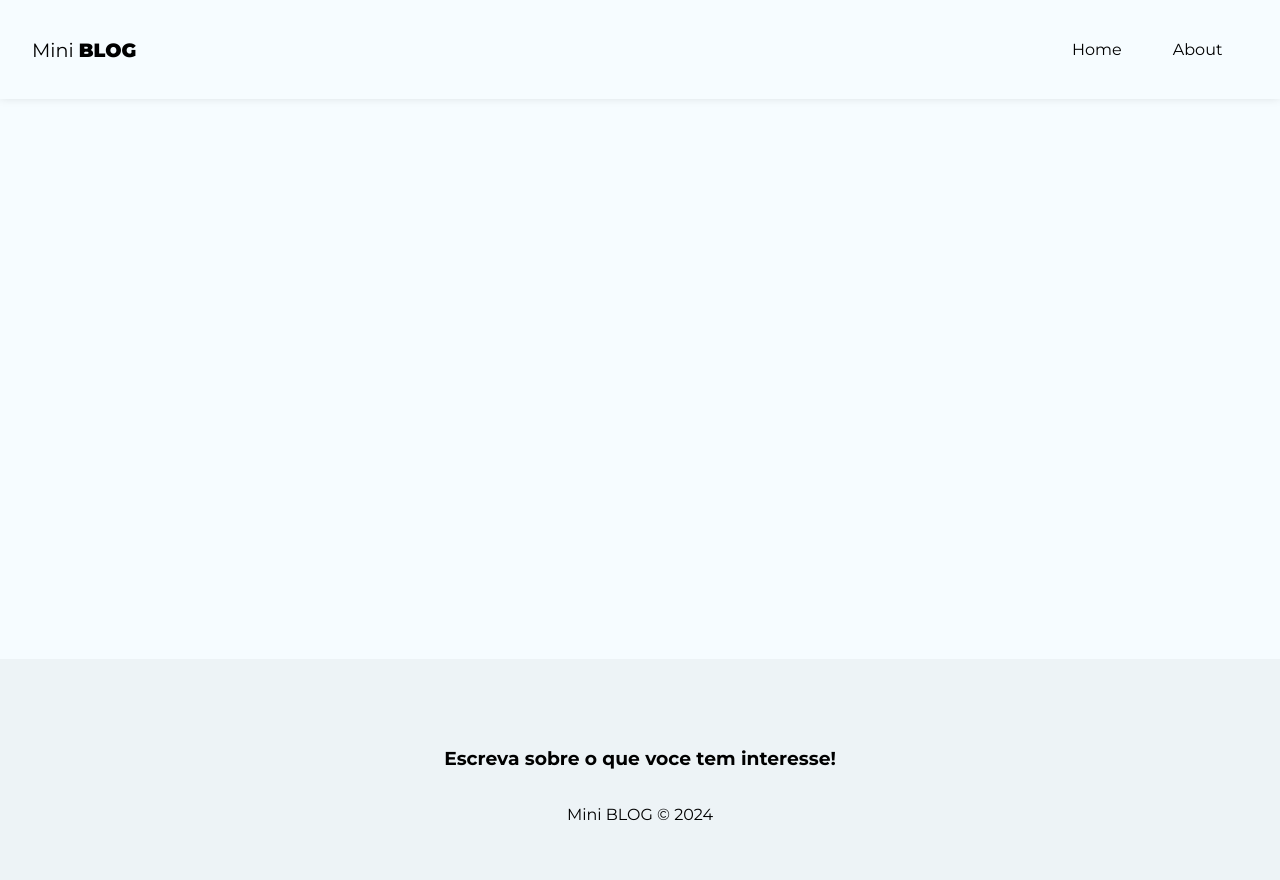
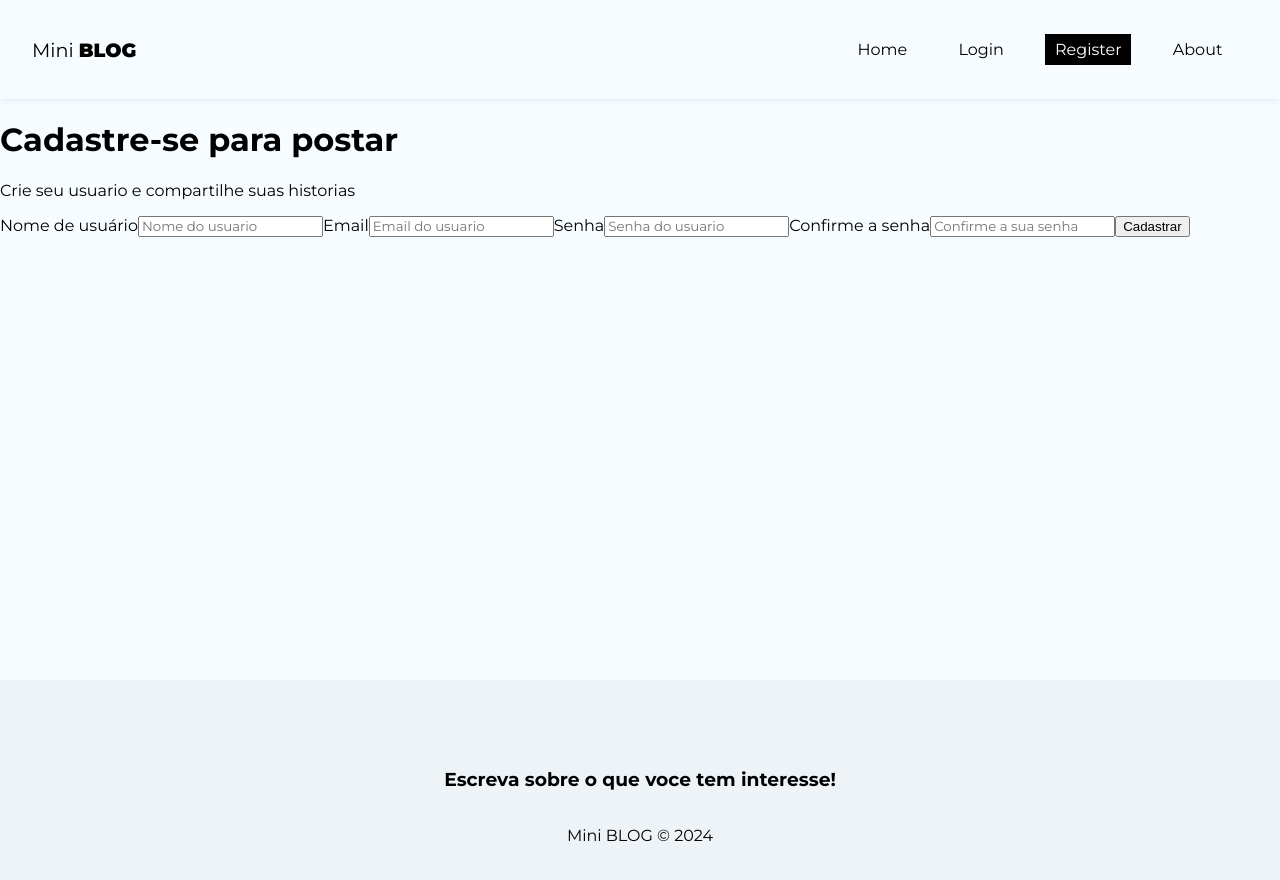
Before and after one commit to IgorMartinsOli/miniblog, a React (Create React App) app: page /register in a window 1280 px wide. Shown: the top 880 px of the page. Built offline with nearby package versions, Linux system fonts and the light colour scheme.

Commit message:
Criando formulario de registro de usuario

```diff
--- a/src/App.js
+++ b/src/App.js
@@ -4,6 +4,8 @@ import Home from './pages/Home/Home';
 import About from './pages/About/About';
 import Navbar from './components/Navbar';
 import Footer from './components/Footer';
+import Login from './pages/Login/Login';
+import Register from './pages/Register/Register';
 
 function App() {
   return (
@@ -14,6 +16,8 @@ function App() {
             <Routes>
               <Route path='/' element={<Home />}/>
               <Route path='/about' element={<About />}/>
+              <Route path='/login' element={<Login />}/>
+              <Route path='register' element={<Register />}/>
             </Routes>
           </div>
         <Footer />
--- a/src/components/Navbar.jsx
+++ b/src/components/Navbar.jsx
@@ -12,6 +12,12 @@ const Navbar = () => {
                     <NavLink to='/' className={({isActive}) => (isActive ? styles.active: "")}>Home</NavLink>
                 </li>
                 <li>
+                    <NavLink to='/login' className={({isActive}) => (isActive ? styles.active: "")}>Login</NavLink>
+                </li>
+                <li>
+                    <NavLink to='/register' className={({isActive}) => (isActive ? styles.active: "")}>Register</NavLink>
+                </li>
+                <li>
                     <NavLink to='/about' className={({isActive}) => (isActive ? styles.active: "")}>About</NavLink>
                 </li>
             </ul>
--- /dev/null
+++ b/src/pages/Login/Login.jsx
@@ -0,0 +1,12 @@
+import React from 'react'
+import styles from './Login.module.css'
+
+const Login = () => {
+    return (
+        <div>
+            <h2>Login</h2>
+        </div>
+    )
+}
+
+export default Login
--- /dev/null
+++ b/src/pages/Register/Register.jsx
@@ -0,0 +1,33 @@
+import React from 'react'
+import styles from './Register.module.css'
+import { useState, useEffect } from 'react'
+
+const Register = () => {
+    return (
+        <div>
+            <h1>Cadastre-se para postar</h1>
+            <p>Crie seu usuario e compartilhe suas historias</p>
+            <form>
+                <label>
+                    <span>Nome de usuário</span>
+                    <input type="text" name='displayName' required placeholder='Nome do usuario' />
+                </label>
+                <label>
+                    <span>Email</span>
+                    <input type="email" name='email' required placeholder='Email do usuario' />
+                </label>
+                <label>
+                    <span>Senha</span>
+                    <input type="password" name='password' required placeholder='Senha do usuario' />
+                </label>
+                <label>
+                    <span>Confirme a senha</span>
+                    <input type="password" name='confirmPassword' required placeholder='Confirme a sua senha' />
+                </label>
+                <button className='btn' type='submit'>Cadastrar</button>
+            </form>
+        </div>
+    )
+}
+
+export default Register
--- /dev/null
+++ b/src/pages/Register/Register.module.css
@@ -0,0 +1,7 @@
+.register {
+    text-align: center;
+}
+
+.register p {
+    color: #aaa;
+}
```
Also changed, not shown: src/pages/Login/Login.module.css (added).
